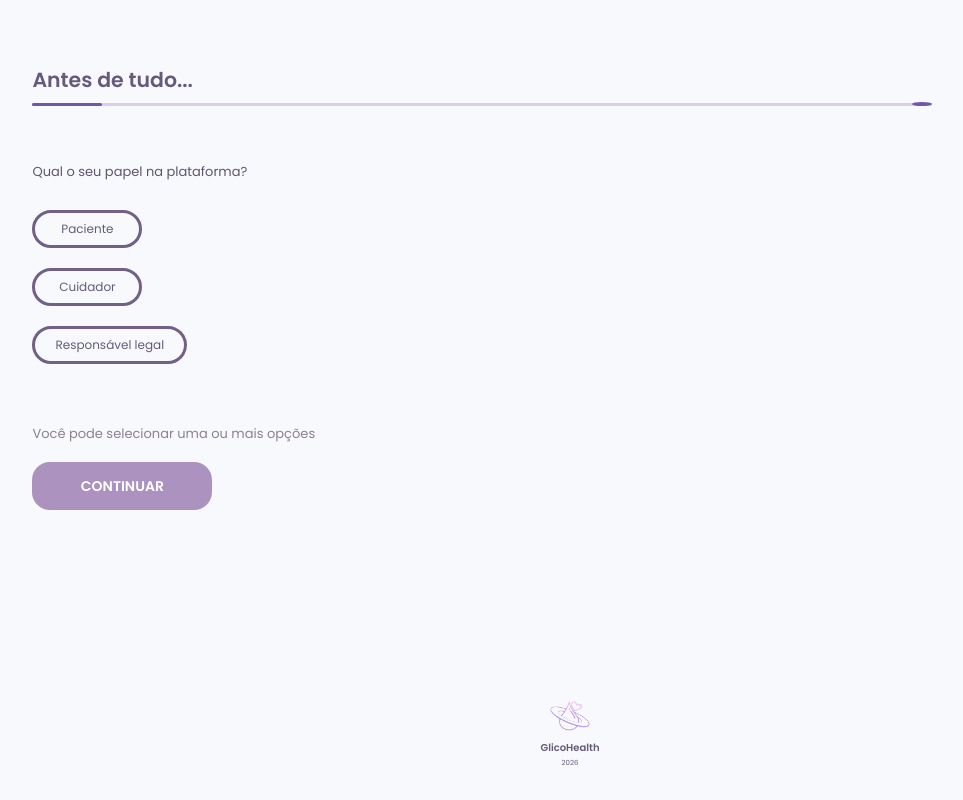
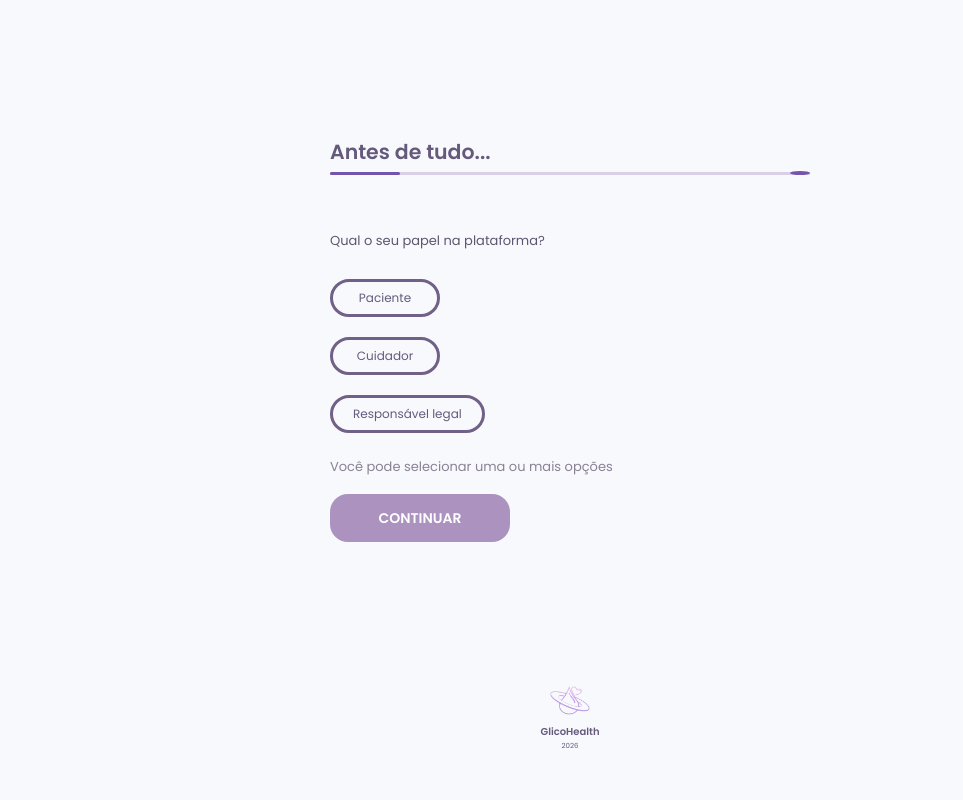
Before and after one commit to KauaWn/Glico-Health, a Flask app: page /questionario in a window 1280 px wide. Shown: the whole page, without its empty margins (70-1033 px from the left). Run offline with Flask 3, Linux system fonts and the light colour scheme; some web fonts are replaced.

Commit message:
colocando bootstrap

```diff
--- a/app/static/css/style.css
+++ b/app/static/css/style.css
@@ -129,9 +129,22 @@ body {
 }
 
 .conteudoCard {
-    width: 500px;
-    max-width: 100%;
+    width: 100%;             /* Deixamos o Bootstrap gerenciar a largura via col-*** */
+    max-width: 380px;        /* Evita que fique largo demais em telas grandes */
     text-align: center;
+    margin: 0 auto;
+}
+
+/* --- SUBSTITUA O SEU #cadastro form p i POR ESTE --- */
+#cadastro form p i {
+    position: absolute !important;
+    left: 18px !important;
+    top: 24px !important;    /* Centraliza perfeitamente nos 48px de altura do seu input */
+    transform: translateY(-50%) !important;
+    color: #9C8DA5 !important;
+    font-size: 15px !important;
+    pointer-events: none !important;
+    z-index: 5 !important;
 }
 
 #voltarInicio {
@@ -195,7 +208,7 @@ body {
 #cadastro form input::placeholder {
     color: #655A7C !important;
 }
-
+/*
 #cadastro form p i {
     position: absolute !important;
     left: 18px !important;
@@ -205,7 +218,7 @@ body {
     font-size: 15px !important;
     pointer-events: none !important;
     z-index: 5 !important;
-}
+} */
 
 #cadastro form input[type="submit"] {
     width: 100% !important;
@@ -322,12 +335,13 @@ body {
 }
 
 .conteudoLogin {
-    width: 340px;
-    max-width: 100%;
+    width: 100%;
+    max-width: 340px;
     text-align: center;
     display: flex;
     flex-direction: column;
     align-items: center;
+    margin: 0 auto;
 }
 
 .conteudoLogin h1 {
@@ -527,7 +541,10 @@ input:checked + .slider:before {
 
 .conteudoQuest {
     width: 100%;
-    max-width: 900px;
+    max-width: 480px; /* Largura ideal para cartões de perguntas */
+    margin: 0 auto;
+    display: flex;
+    flex-direction: column;
 }
 
 .tituloQuest {
--- a/app/templates/questionario.html
+++ b/app/templates/questionario.html
@@ -1,18 +1,33 @@
 <!DOCTYPE html>
-<html lang="en">
+<html lang="pt-BR">
 <head>
     <meta charset="UTF-8">
     <meta name="viewport" content="width=device-width, initial-scale=1.0">
-    <title>Papéis de usuário</title>
+    <title>Papéis de Usuário</title>
+
+    <!-- Bootstrap 5 CSS -->
+    <link href="https://cdn.jsdelivr.net/npm/bootstrap@5.3.3/dist/css/bootstrap.min.css" rel="stylesheet">
+
+    <!-- Font Awesome Icons -->
+    <link rel="stylesheet" href="https://cdnjs.cloudflare.com/ajax/libs/font-awesome/6.5.2/css/all.min.css">
+
+    <!-- Seu CSS Próprio (Mantido abaixo do Bootstrap) -->
     <link rel="stylesheet" href="{{ url_for('static', filename='css/style.css') }}">
-    <link rel="stylesheet" href="https://cdnjs.cloudflare.com/ajax/libs/font-awesome/6.5.2/css/all.min.css">
 </head>
-<body>
-    <form method="POST" action="{{ url_for('questionario') }}" id="formQuestionario" style="width: 100%; min-height: 100vh; display: block;">
+<body class="p-0 m-0 bg-light">
+
+    <form method="POST" action="{{ url_for('questionario') }}" id="formQuestionario" class="w-100 min-vh-100 d-flex flex-column">
         {{ form.csrf_token }}
 
-        <main id="questionario">
-            <section class="conteudoQuest">
+        <main id="questionario" class="flex-grow-1 d-flex flex-column justify-content-between">
+
+            <!-- Grid de Centralização Responsiva -->
+            <div class="container py-4 my-auto">
+                <div class="row justify-content-center">
+                    <div class="col-12 col-md-10 col-lg-8 col-xl-7">
+
+                        <section class="conteudoQuest mx-auto">
+                            <!-- Título e Barra de Progresso -->
                             <div class="tituloQuest">
                                 <h1>Antes de tudo...</h1>
                                 <div class="barraProgresso">
@@ -20,11 +35,11 @@
                                 </div>
                             </div>
 
+                            <!-- Área de Pergunta e Opções -->
                             <div class="areaPergunta">
                                 <p class="pergunta">Qual o seu papel na plataforma?</p>
 
                                 <div class="papeis">
-                        <!-- Botões idênticos ao seu design CSS original -->
                                     <button type="button" class="role-button" data-role="paciente">
                                         <span>Paciente</span>
                                         <span class="check"><i class="fa-solid fa-check"></i></span>
@@ -41,37 +56,48 @@
                                     </button>
                                 </div>
 
-                    <div style="display: none;">
+                                <!-- Checkboxes ocultos para envio do Flask Form -->
+                                <div class="d-none">
                                     <input type="checkbox" name="papeis" value="paciente" id="check-paciente">
                                     <input type="checkbox" name="papeis" value="cuidador" id="check-cuidador">
                                     <input type="checkbox" name="papeis" value="responsavel" id="check-responsavel">
                                 </div>
 
+                                <!-- Exibição de Erros -->
                                 {% if form.papeis.errors %}
-                        <div style="color: #FF3B30; font-size: 13px; text-align: center; margin-top: 15px; font-weight: 500;">
+                                    <div class="text-danger small mt-3 text-start fw-medium">
                                         {% for error in form.papeis.errors %}
-                                <p><i class="fa-solid fa-circle-exclamation"></i> {{ error }}</p>
+                                            <p class="mb-1"><i class="fa-solid fa-circle-exclamation me-1"></i> {{ error }}</p>
                                         {% endfor %}
                                     </div>
                                 {% endif %}
                             </div>
 
-                <div class="areaContinuar">
+                            <!-- Área de Ação/Avançar -->
+                            <div class="areaContinuar mt-4">
                                 <p>Você pode selecionar uma ou mais opções</p>
-                    <button type="submit" id="btnContinuar">CONTINUAR</button>
+                                <button type="submit" id="btnContinuar" class="btn">CONTINUAR</button>
                             </div>
                         </section>
 
-            <footer class="footer">
+                    </div>
+                </div>
+            </div>
+
+            <!-- Rodapé Centralizado -->
+            <footer class="footer py-3">
                 <div class="logo">
-                     <img src="{{ url_for('static', filename='img/logo.png') }}" alt="Logo">
+                    <img src="{{ url_for('static', filename='img/logo.png') }}" alt="Logo GlicoHealth">
                     <strong>GlicoHealth</strong>
                     <small>2026</small>
                 </div>
             </footer>
+
         </main>
     </form>
 
+    <!-- JS do Projeto e Bootstrap -->
     <script src="{{ url_for('static', filename='js/questionario.js') }}"></script>
+    <script src="https://cdn.jsdelivr.net/npm/bootstrap@5.3.3/dist/js/bootstrap.bundle.min.js"></script>
 </body>
 </html>
```
Also changed, not shown: app/templates/cadastro.html (+34 -11 lines), app/templates/login.html (+41 -10 lines). Lines whose indentation alone changed are shown as unchanged.
